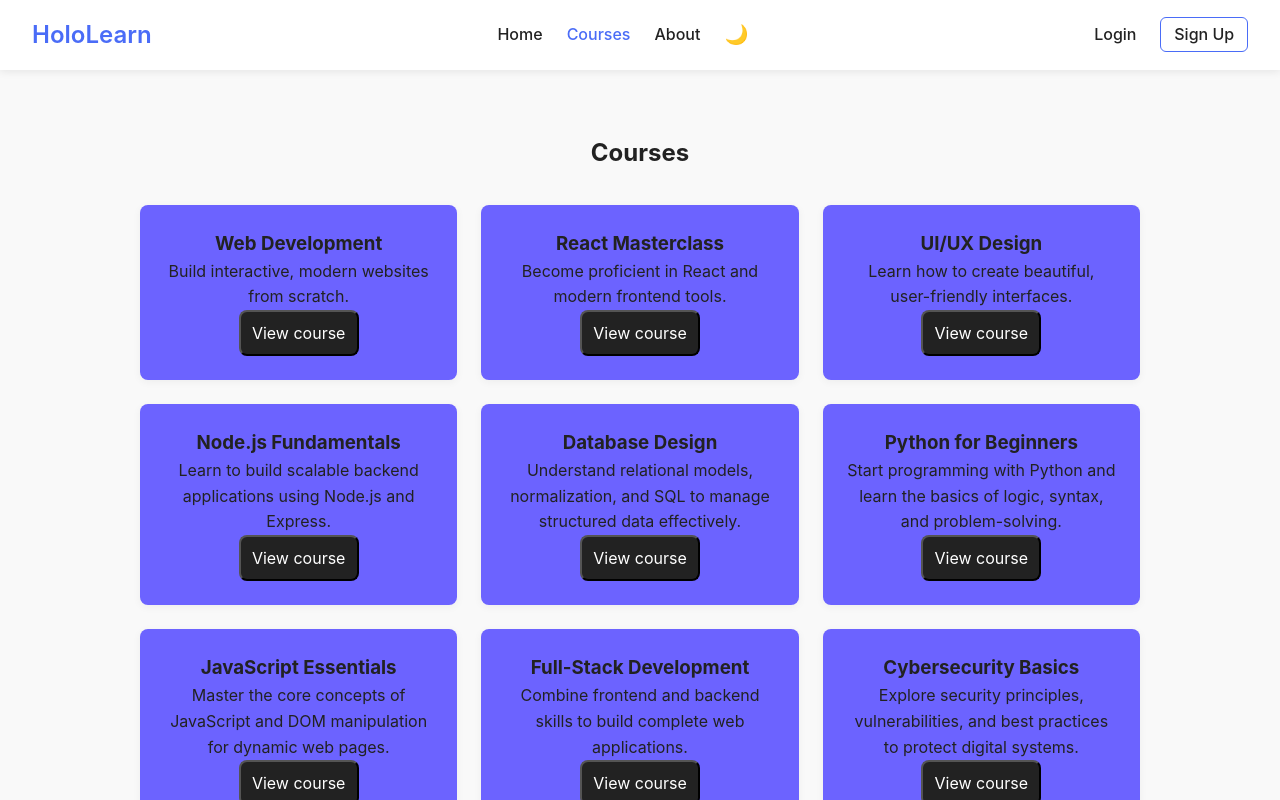
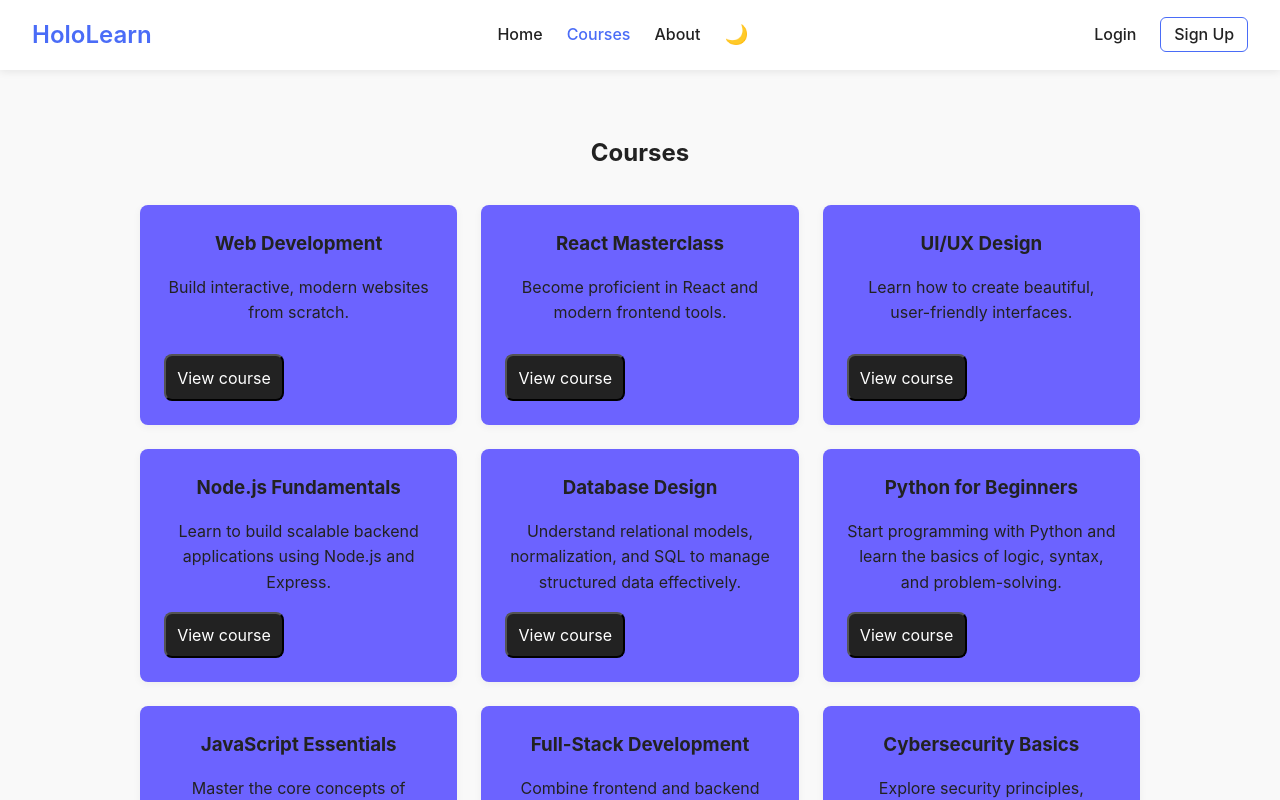
Before and after one commit to BONDIOLA-BOT/ProyectoFinalGeneracionT, a React (Vite) app in the folder holoLearn/: page /courses in a window 1280 px wide. Shown: the top 800 px of the page. Built offline with nearby package versions, Linux system fonts and the light colour scheme.

Commit message:
arreglando botones
los estilos de los botones estaban mal aplicados

```diff
--- a/holoLearn/src/styles/course.css
+++ b/holoLearn/src/styles/course.css
@@ -37,7 +37,7 @@
   font-size: 0.98rem;
 }
 
-.course-content .buttonRedirect {
+.course-detail .buttonRedirect {
   margin-top: 1rem;
   display: inline-block;
   padding: 0.6rem 0.9rem;
@@ -47,7 +47,7 @@
   border: none;
 }
 
-.course-content .buttonRedirect:hover {
+.course-detail .buttonRedirect:hover {
   background-color: var(--primary-hover);
 }
 
--- a/holoLearn/src/styles/courses.css
+++ b/holoLearn/src/styles/courses.css
@@ -20,22 +20,29 @@
   border-radius: var(--radius);
   box-shadow: 0 2px 8px rgba(0, 0, 0, 0.05);
   transition: 0.3s;
+
+  display: flex;
+  flex-direction: column;
+  gap: 1rem;
+  min-height: 220px;
 }
 
 .course-card:hover {
   transform: translateY(-5px);
 }
 
-.course-card button{
+.course-card button {
   border-radius: var(--radius);
   padding: 0.7em;
   transition: 0.3s;
 
   background-color: var(--text-dark);
   color: var(--bg-white);
+
+  margin-top: auto;
+  align-self: flex-start;
 }
-
-.course-card button:hover{
+.course-card button:hover {
   transform: translateY(3px);
   box-shadow: 1px 1px 10px var(--primary), -1px -1px 10px var(--primary-hover);
 }
```
